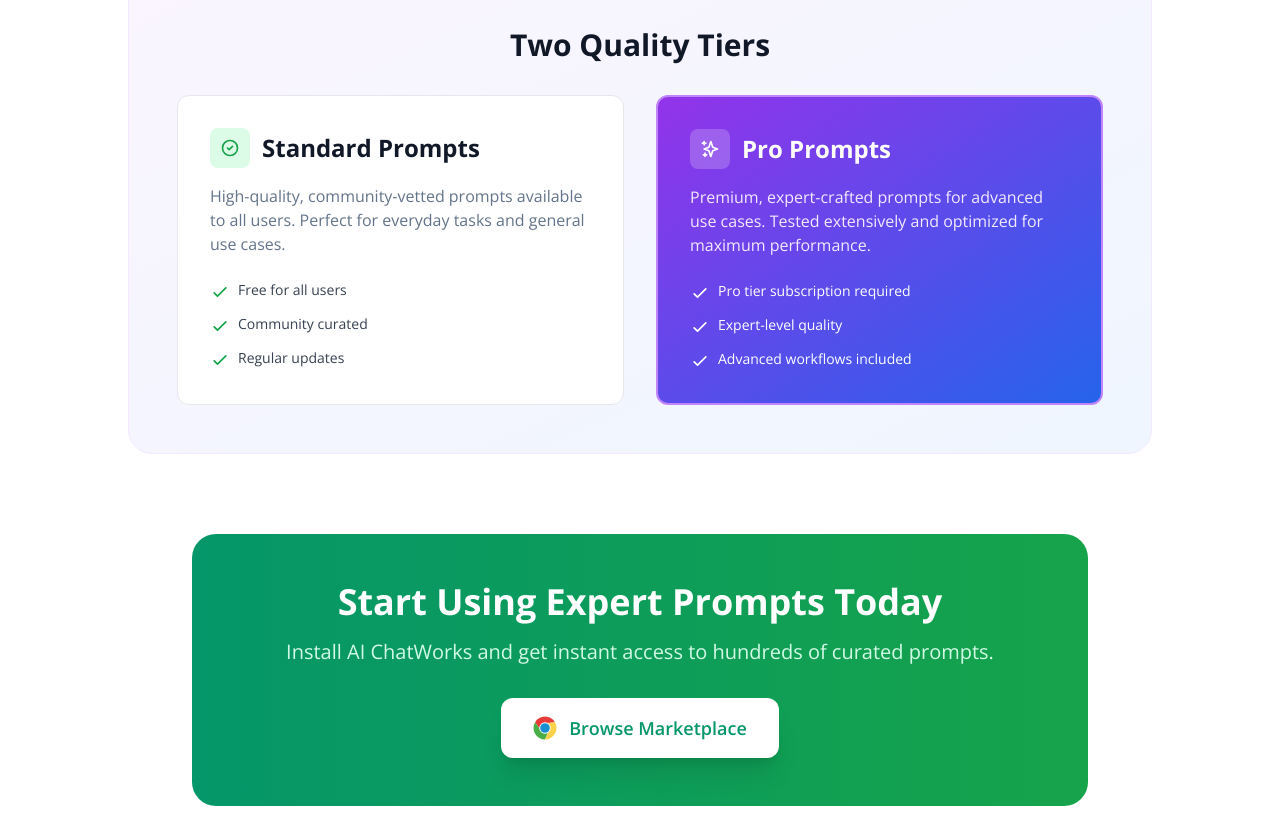
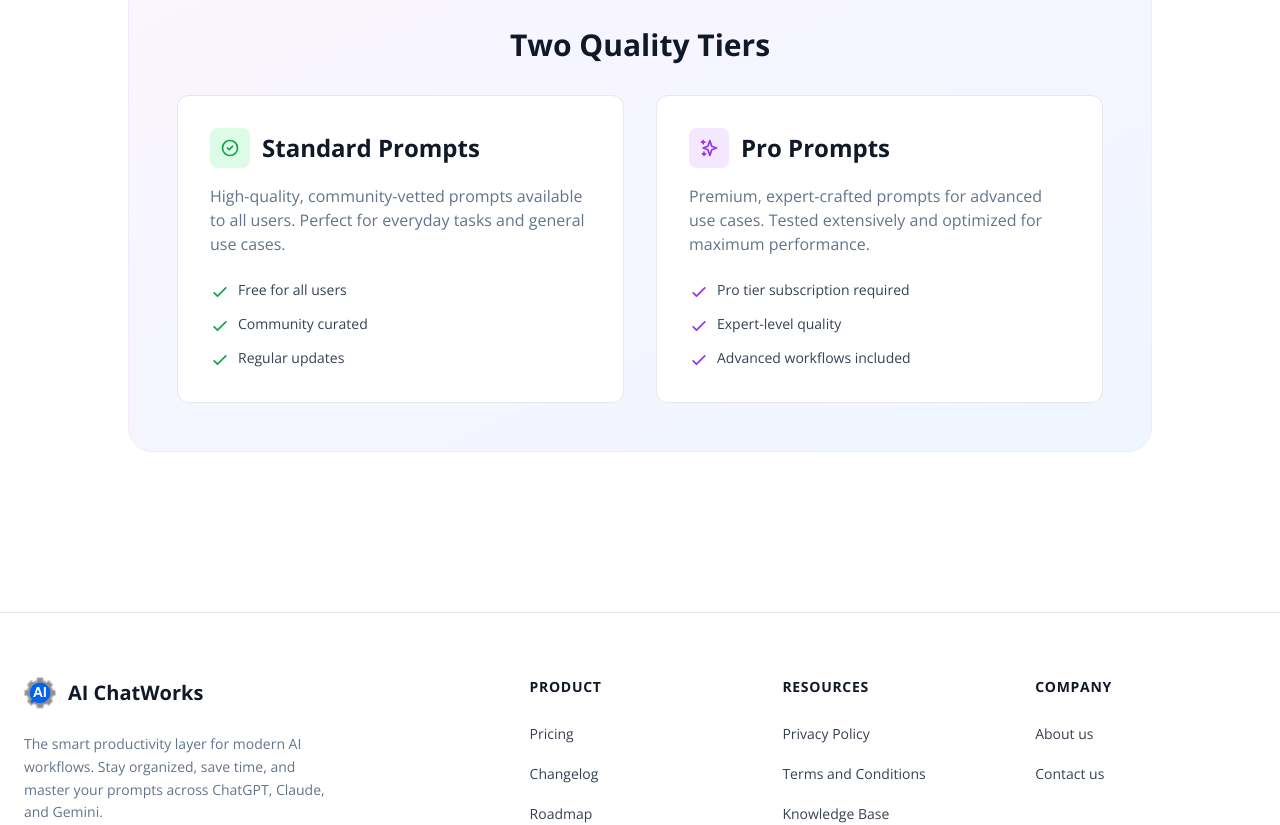
Before and after one commit to roeymit84/ai-chatworks-website, a Next.js app: page /features/marketplace in a window 1280 px wide. Shown: the part 1888-2713 px from the top of the page. Built offline with nearby package versions, Linux system fonts and the light colour scheme.

Commit message:
Add files via upload

```diff
--- a/app/features/marketplace/page.jsx
+++ b/app/features/marketplace/page.jsx
@@ -189,36 +189,36 @@ export default function MarketplacePage() {
               </div>
 
               {/* Pro Tier */}
-              <div className="bg-gradient-to-br from-purple-600 to-blue-600 rounded-xl p-8 text-white border-2 border-purple-400">
+              <div className="bg-white rounded-xl p-8 border border-gray-200">
                 <div className="flex items-center gap-3 mb-4">
-                  <div className="w-10 h-10 bg-white/20 rounded-lg flex items-center justify-center">
-                    <svg className="w-5 h-5 text-white" fill="none" stroke="currentColor" viewBox="0 0 24 24">
+                  <div className="w-10 h-10 bg-purple-100 rounded-lg flex items-center justify-center">
+                    <svg className="w-5 h-5 text-purple-600" fill="none" stroke="currentColor" viewBox="0 0 24 24">
                       <path strokeLinecap="round" strokeLinejoin="round" strokeWidth={2} d="M5 3v4M3 5h4M6 17v4m-2-2h4m5-16l2.286 6.857L21 12l-5.714 2.143L13 21l-2.286-6.857L5 12l5.714-2.143L13 3z" />
                     </svg>
                   </div>
-                  <h3 className="text-2xl font-bold">Pro Prompts</h3>
+                  <h3 className="text-2xl font-bold text-brand-dark">Pro Prompts</h3>
                 </div>
-                <p className="text-purple-100 mb-6">
+                <p className="text-brand-slate mb-6">
                   Premium, expert-crafted prompts for advanced use cases. Tested extensively and optimized for maximum performance.
                 </p>
                 <ul className="space-y-3">
                   <li className="flex items-start gap-2">
-                    <svg className="w-5 h-5 flex-shrink-0 mt-0.5" fill="none" stroke="currentColor" viewBox="0 0 24 24">
+                    <svg className="w-5 h-5 text-purple-600 flex-shrink-0 mt-0.5" fill="none" stroke="currentColor" viewBox="0 0 24 24">
                       <path strokeLinecap="round" strokeLinejoin="round" strokeWidth={2} d="M5 13l4 4L19 7" />
                     </svg>
-                    <span className="text-sm">Pro tier subscription required</span>
+                    <span className="text-sm text-brand-gray">Pro tier subscription required</span>
                   </li>
                   <li className="flex items-start gap-2">
-                    <svg className="w-5 h-5 flex-shrink-0 mt-0.5" fill="none" stroke="currentColor" viewBox="0 0 24 24">
+                    <svg className="w-5 h-5 text-purple-600 flex-shrink-0 mt-0.5" fill="none" stroke="currentColor" viewBox="0 0 24 24">
                       <path strokeLinecap="round" strokeLinejoin="round" strokeWidth={2} d="M5 13l4 4L19 7" />
                     </svg>
-                    <span className="text-sm">Expert-level quality</span>
+                    <span className="text-sm text-brand-gray">Expert-level quality</span>
                   </li>
                   <li className="flex items-start gap-2">
-                    <svg className="w-5 h-5 flex-shrink-0 mt-0.5" fill="none" stroke="currentColor" viewBox="0 0 24 24">
+                    <svg className="w-5 h-5 text-purple-600 flex-shrink-0 mt-0.5" fill="none" stroke="currentColor" viewBox="0 0 24 24">
                       <path strokeLinecap="round" strokeLinejoin="round" strokeWidth={2} d="M5 13l4 4L19 7" />
                     </svg>
-                    <span className="text-sm">Advanced workflows included</span>
+                    <span className="text-sm text-brand-gray">Advanced workflows included</span>
                   </li>
                 </ul>
               </div>
@@ -226,31 +226,7 @@ export default function MarketplacePage() {
           </div>
         </div>
 
-        {/* CTA Section */}
-        <div className="max-w-4xl mx-auto text-center animate-fade-in">
-          <div className="bg-gradient-to-r from-emerald-600 to-green-600 rounded-3xl p-12 text-white">
-            <h2 className="text-3xl md:text-4xl font-bold mb-4">
-              Start Using Expert Prompts Today
-            </h2>
-            <p className="text-xl mb-8 text-emerald-100">
-              Install AI ChatWorks and get instant access to hundreds of curated prompts.
-            </p>
-            <a
-              href="https://chromewebstore.google.com/detail/ai-chatworks/legmkjenpjbcgmmifpdhehgbmbkofmmc"
-              target="_blank"
-              rel="noopener noreferrer"
-              className="inline-flex items-center gap-3 px-8 py-4 bg-white text-emerald-600 rounded-xl font-semibold text-lg hover:bg-gray-100 transition-all shadow-xl"
-            >
-              <svg className="w-6 h-6" viewBox="0 0 100 100" xmlns="http://www.w3.org/2000/svg" version="1.1">
-                <ellipse cx="50" cy="50" rx="20" ry="20" style={{ fill: "#188FD1" }} />
-                <path d="M 8.5,26 A 48,48 0 0 1 91.5,26 L 62,29.5 A 24,24 0 0 0 26,50 z" style={{ fill: "#EA3939" }} />
-                <path d="M 50,98 A 48,48 0 0 1 8.5,26 L 26,50 A 24,24 0 0 0 62,70.5 z" style={{ fill: "#4AAE48" }} />
-                <path d="M 91.5,26 A 48,48 0 0 1 50,98 L 62,70.5 A 24,24 0 0 0 62,29.5 z" style={{ fill: "#FED14B" }} />
-              </svg>
-              Browse Marketplace
-            </a>
-          </div>
-        </div>
+
       </main>
 
       <Footer />
```
